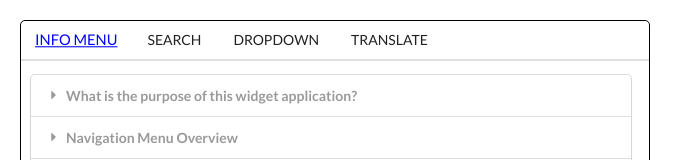
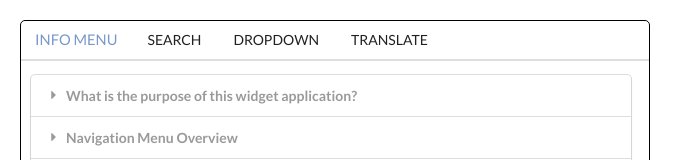
Before and after one commit to builtforsomethingbigger/hooks-widgets, a React (Create React App) app: page / in a window 1280 px wide. In both pictures the pointer is over the link "INFO MENU". Shown: the top 160 px of the page, without its empty margins (0-693 px from the left). Built offline with nearby package versions, Linux system fonts and the light colour scheme.

Commit message:
Styling updates

```diff
--- a/src/styles/styles.css
+++ b/src/styles/styles.css
@@ -11,12 +11,15 @@
     margin: 10px 10px 20px 10px;
 }
 .nav:hover{
-    text-decoration: underline !important;
     transform: scale(1.05);
 }
 .blue:hover{
-    color: blue !important;
+    color:  rgb(120, 152, 203) !important;
 }
 .shrink:active{
     transform: scale(0.95);
+    background-color: rgb(120, 152, 203) !important;
 }
+input:hover{
+    box-shadow: inset 0px 0px 6px rgba(0, 0, 0, 0.3) !important;
+}
```
